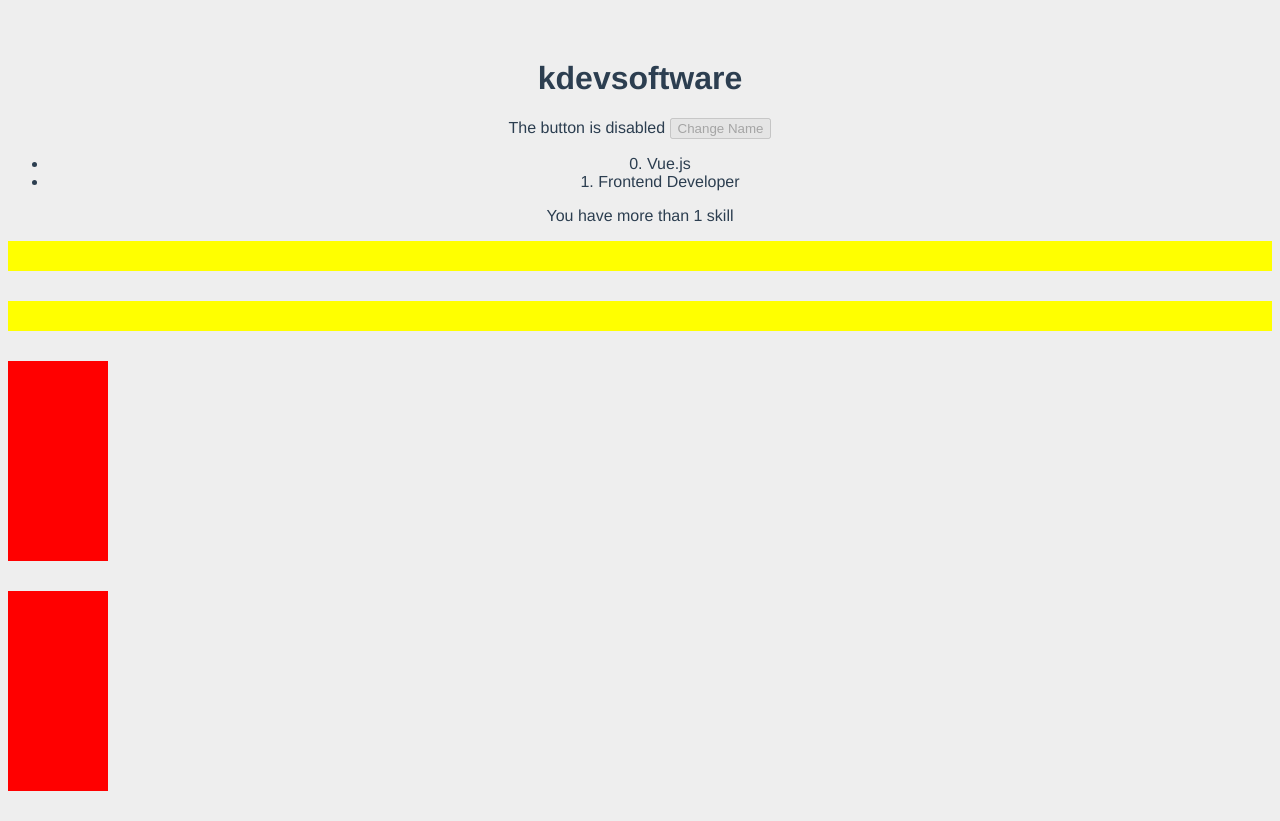
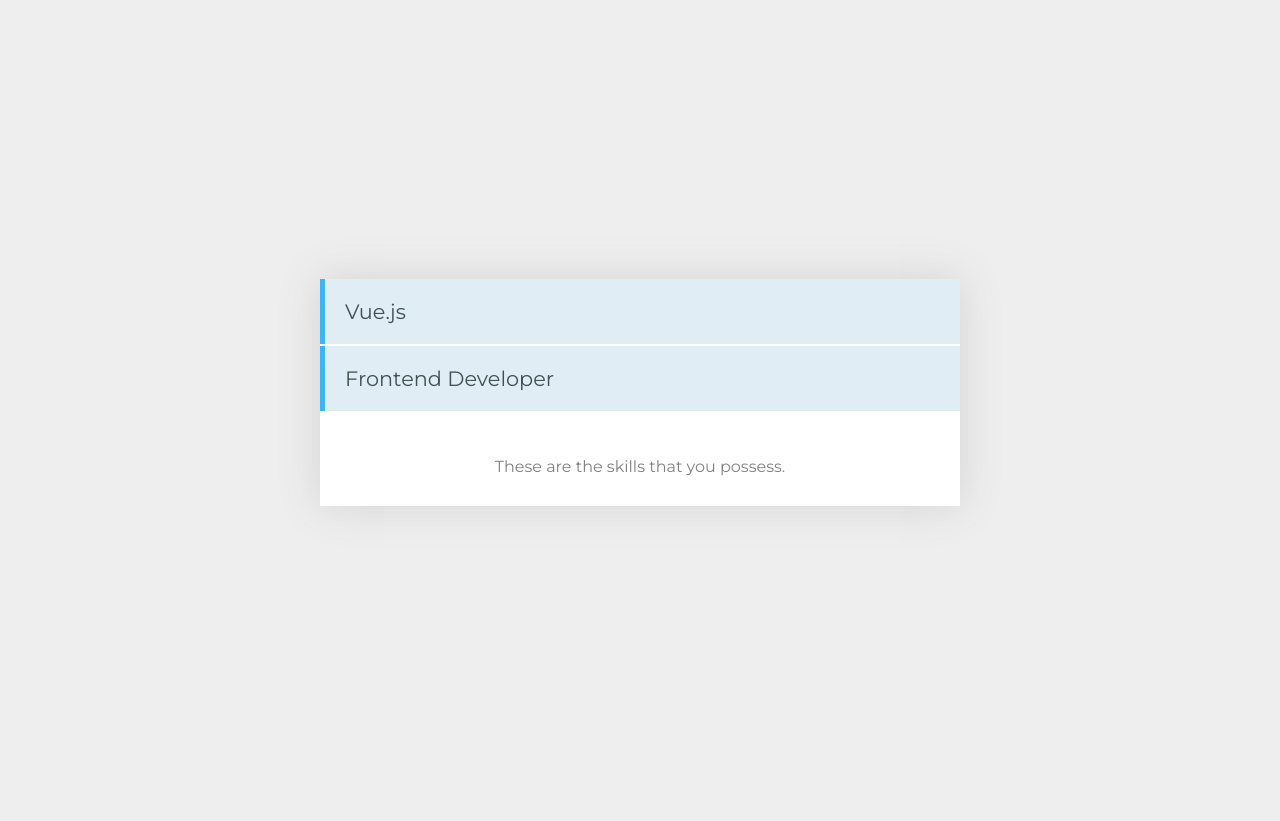
Before and after one commit to gktaj/vue2-checking, a Vue app: page / in a window 1280 px wide. After the commit the page ends 800 px from the top, so only its background shows below. Built offline with nearby package versions, Linux system fonts and the light colour scheme.

Commit message:
continuing on by styling our project

```diff
--- a/src/App.vue
+++ b/src/App.vue
@@ -1,30 +1,37 @@
 <template>
   <div id="app">
-    <Skills />
+    <Skills/>
   </div>
 </template>
 
 <script>
-import Skills from './components/Skills.vue'
+import Skills from "./components/Skills.vue";
 
 export default {
-  name: 'app',
+  name: "app",
   components: {
     Skills
   }
-}
+};
 </script>
 
 <style>
+@import url("https://fonts.googleapis.com/css?family=Montserrat:400,700");
+
 body {
   background-color: #eeeeee;
+  font-family: "Montserrat", sans-serif;
+  display: grid;
+  grid-template-rows: auto;
+  justify-items: center;
+  align-items: center;
+}
+body,
+html {
+  margin: 0;
+  height: 100%;
 }
 #app {
-  font-family: 'Avenir', Helvetica, Arial, sans-serif;
-  -webkit-font-smoothing: antialiased;
-  -moz-osx-font-smoothing: grayscale;
-  text-align: center;
-  color: #2c3e50;
-  margin-top: 60px;
+  width: 50%;
 }
 </style>
--- a/src/components/Skills.vue
+++ b/src/components/Skills.vue
@@ -1,26 +1,10 @@
 <template>
-  <div class="skills">
-    <h1 v-once>{{name}}</h1>
-    {{ btnState ? 'The button is disabled' : 'The button is active'}}
-    <button
-      v-on:click="changeName"
-      v-bind:disabled="btnState"
-    >Change Name</button>
-
-    <div class="skills">
-      <div class="holder">
-        <ul>
-          <li v-for="(data, index) in skills" :key="index">{{index}}. {{data.skill}}</li>
-        </ul>
-
-        <p v-if="skills.length >= 1">You have more than 1 skill</p>
-        <p v-else>You have less than or equal to 1 skill</p>
-
-        <div v-bind:class="{alert: showAlert}"></div>
-        <div v-bind:class="alertObject"></div>
-        <div class="alert" v-bind:style="{ background: bgColor, width: bgWidth, height: bgHeight }"></div>
-        <div class="alert" v-bind:style="alertStyle"></div>
-      </div>
+  <div class="container">
+    <div class="holder">
+      <ul>
+        <li v-for="(data, index) in skills" :key="index">{{data.skill}}</li>
+      </ul>
+      <p>These are the skills that you possess.</p>
     </div>
   </div>
 </template>
@@ -37,13 +21,13 @@
       alertObject: {
         alert: true
       },
-      bgColor: 'red',
-      bgWidth: '100px',
-      bgHeight: '200px',
+      bgColor: "red",
+      bgWidth: "100px",
+      bgHeight: "200px",
       alertStyle: {
-        background: 'red',
-        width: '100px',
-        height: '200px'
+        background: "red",
+        width: "100px",
+        height: "200px"
       }
     };
   },
@@ -52,10 +36,32 @@
 </script>
 
 <style scoped>
-.alert {
-  background-color: yellow;
-  width: 100%;
-  height: 30px;
-  margin-bottom: 30px;
+.holder {
+  background: #fff;
+}
+
+ul {
+  margin: 0;
+  padding: 0;
+  list-style-type: none;
+}
+
+ul li {
+  padding: 20px;
+  font-size: 1.3em;
+  background-color: #e0edf4;
+  border-left: 5px solid #3eb3f6;
+  margin-bottom: 2px;
+  color: #3e5252;
+}
+
+p {
+  text-align: center;
+  padding: 30px 0;
+  color: gray;
+}
+
+.container {
+  box-shadow: 0px 0px 40px lightgray;
 }
 </style>
```
